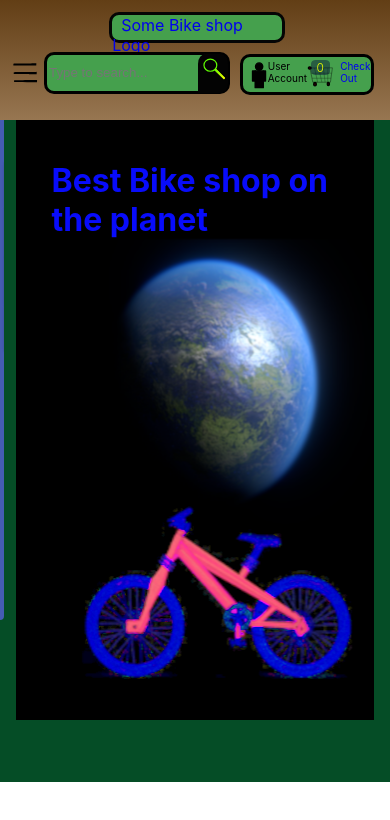
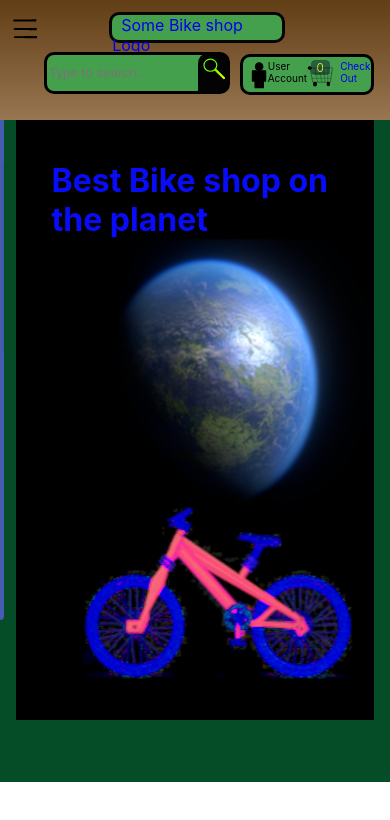
Before and after one commit to dmeats/ecomsite, a React (Create React App) app: page / in a window 390 px wide. Shown: the top 820 px of the page. Built offline with nearby package versions, Linux system fonts and the light colour scheme.

Commit message:
moved up closer to top of screen

```diff
--- a/src/components/Header.css
+++ b/src/components/Header.css
@@ -160,7 +160,7 @@
     }
     .hamburger{
         left:2%;
-        top:48%;
+        top:12%;
         position: absolute;
         display: flex;
         cursor: pointer;
```
